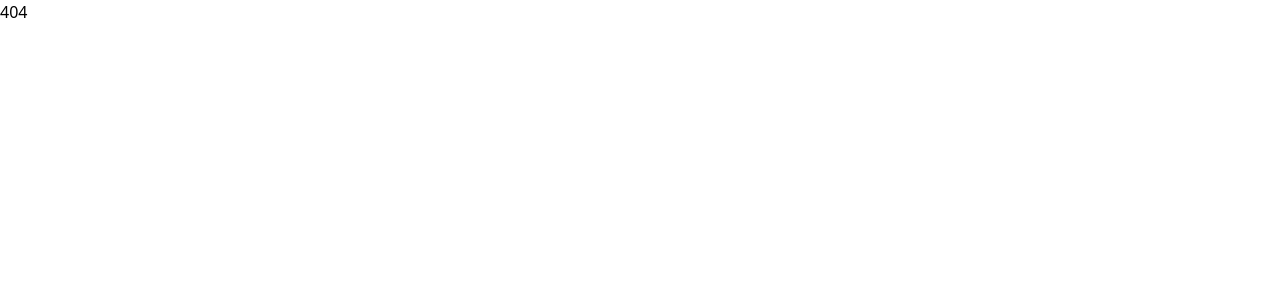
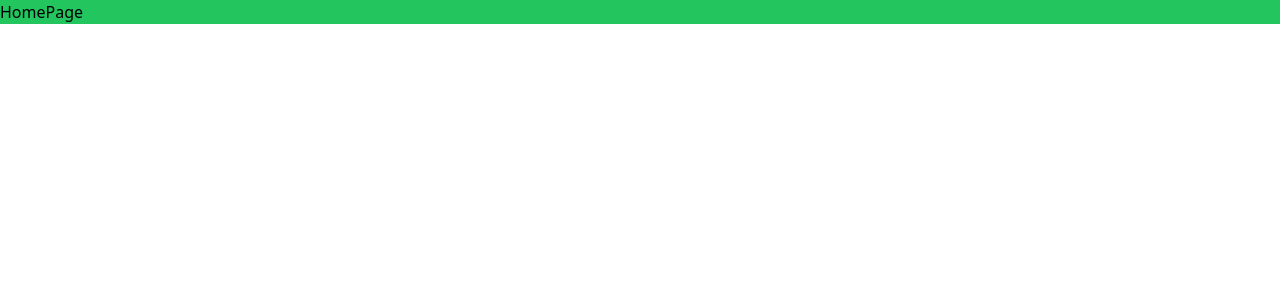
Before and after one commit to hijuliancode/cc-qventus-password-generator, a React (Vite) app: page /home in a window 1280 px wide. Shown: the top 300 px of the page. Built offline with nearby package versions, Linux system fonts and the light colour scheme.

Commit message:
QVentus: PG: Pages components

```diff
--- a/src/common/router/index.tsx
+++ b/src/common/router/index.tsx
@@ -1,22 +1,19 @@
 import React from 'react'
 import { BrowserRouter, Route, Routes } from 'react-router-dom'
 import App from '../../App'
+import { HomePage, NotFoundPage, PasswordGeneratorPage, PasswordsListPage } from '../../pages';
 
 export const MainRouter = () => {
   return (
     <BrowserRouter>
       <Routes>
         <Route path="/" element={<App />}>
-          <Route index element={<div>
-            <h1>Password Generator</h1>
-          </div>} />
-          <Route path={'/about'} element={<div>
-            <h1>About</h1>
-          </div>} />
+          <Route index element={<PasswordGeneratorPage />} />
+          <Route path={'home'} element={<HomePage />} />
+          <Route path={'password-generator'} element={<PasswordGeneratorPage />} />
+          <Route path={'passwords-list'} element={<PasswordsListPage />} />
         </Route>
-        <Route path="*" element={<div>
-          <h1>404</h1>
-        </div>} />
+        <Route path="*" element={<NotFoundPage />} />
       </Routes>
     </BrowserRouter>
   );
--- /dev/null
+++ b/src/pages/home-page/home-page.tsx
@@ -0,0 +1,7 @@
+import React from 'react'
+
+export const HomePage = () => {
+  return (
+    <div>HomePage</div>
+  )
+}
--- a/src/pages/index.ts
+++ b/src/pages/index.ts
@@ -1 +1,4 @@
-export { };
+export * from './home-page/home-page';
+export * from './password-generator-page/password-generator-page';
+export * from './passwords-list-page/passwords-list-page';
+export * from './not-found-page/not-found-page';
--- /dev/null
+++ b/src/pages/not-found-page/not-found-page.tsx
@@ -0,0 +1,7 @@
+import React from 'react'
+
+export const NotFoundPage = () => {
+  return (
+    <div>not-found-page</div>
+  )
+}
--- /dev/null
+++ b/src/pages/password-generator-page/password-generator-page.tsx
@@ -0,0 +1,7 @@
+import React from 'react'
+
+export const PasswordGeneratorPage = () => {
+  return (
+    <div>PasswordGeneratorPage</div>
+  )
+}
--- /dev/null
+++ b/src/pages/passwords-list-page/passwords-list-page.tsx
@@ -0,0 +1,7 @@
+import React from 'react'
+
+export const PasswordsListPage = () => {
+  return (
+    <div>PasswordsListPage</div>
+  )
+}
```
